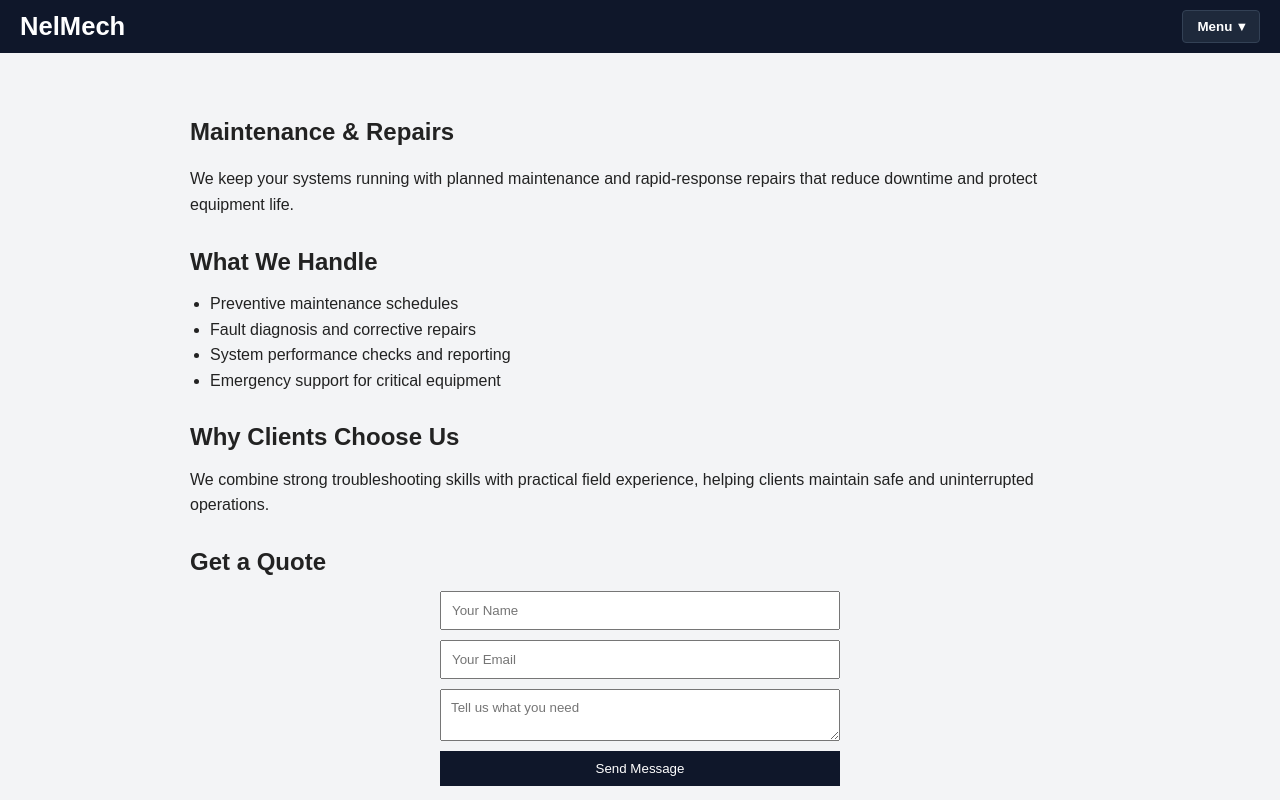
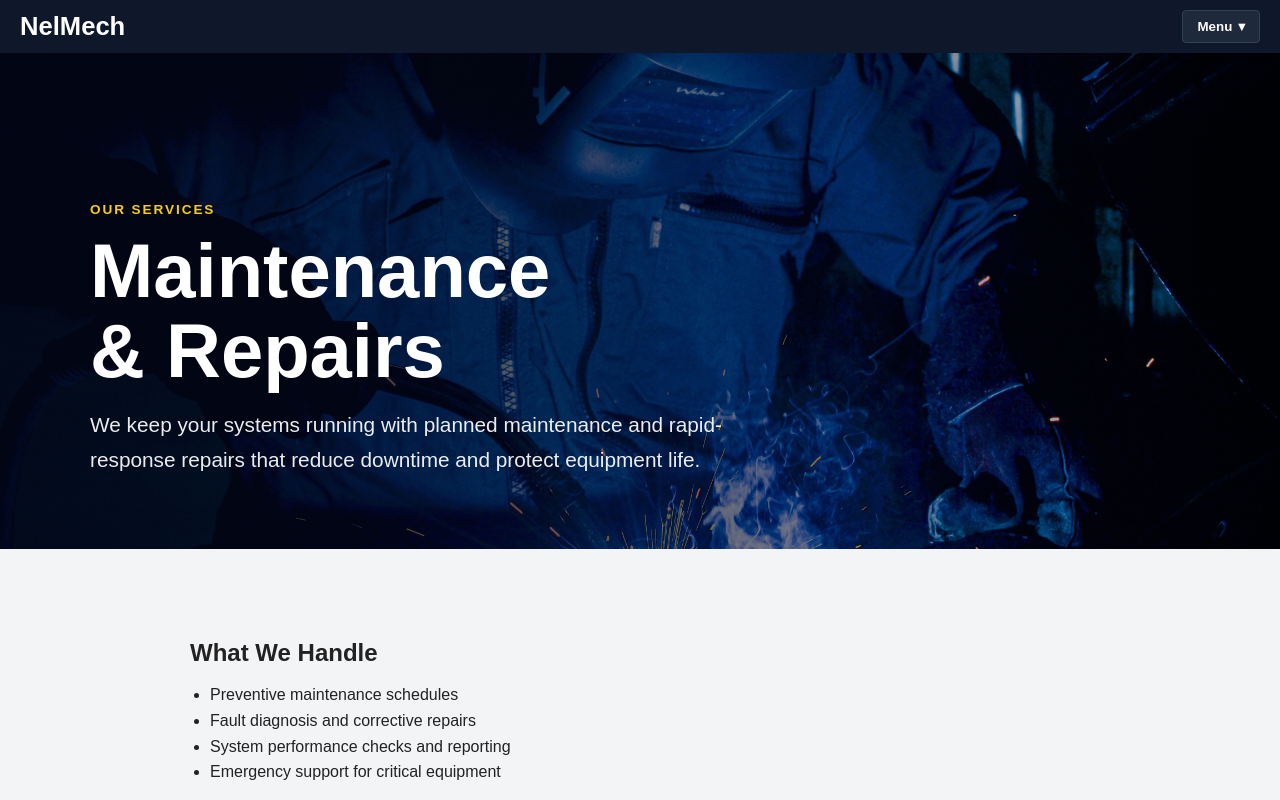
Before and after one commit to theobadenhorst18-tech/Nelmech, a website: page maintenance-repairs.html in a window 1280 px wide. Shown: the top 800 px of the page. Drawn offline with Linux system fonts and the light colour scheme.

Commit message:
Add service page image heroes

```diff
--- a/maintenance-repairs.html
+++ b/maintenance-repairs.html
@@ -21,14 +21,19 @@
     </nav>
   </header>
 
-  <section class="section dark">
-    <div class="service-detail">
-      <h1>Maintenance & Repairs</h1>
+  <section class="service-hero service-hero--maintenance-repairs">
+    <div class="service-hero__content">
+      <span class="service-hero__eyebrow">Our Services</span>
+      <h1>Maintenance &amp; Repairs</h1>
       <p>
         We keep your systems running with planned maintenance and rapid-response repairs
         that reduce downtime and protect equipment life.
       </p>
+    </div>
+  </section>
 
+  <section class="section dark">
+    <div class="service-detail">
       <h2>What We Handle</h2>
       <ul>
         <li>Preventive maintenance schedules</li>
--- a/styles.css
+++ b/styles.css
@@ -375,6 +375,82 @@
   box-shadow: 0 8px 20px rgba(0, 0, 0, 0.08);
 }
 
+/* Service detail page heroes */
+.service-hero {
+  position: relative;
+  min-height: clamp(420px, 62vh, 650px);
+  display: flex;
+  align-items: flex-end;
+  color: #fff;
+  background-color: #0f172a;
+  background-position: center;
+  background-repeat: no-repeat;
+  background-size: cover;
+  overflow: hidden;
+}
+
+.service-hero::before {
+  content: "";
+  position: absolute;
+  inset: 0;
+  background: linear-gradient(
+    90deg,
+    rgba(2, 6, 23, 0.88) 0%,
+    rgba(2, 6, 23, 0.64) 48%,
+    rgba(2, 6, 23, 0.2) 100%
+  );
+}
+
+.service-hero__content {
+  position: relative;
+  z-index: 1;
+  width: min(1100px, calc(100% - 40px));
+  margin: 0 auto;
+  padding: 72px 0;
+  text-align: left;
+}
+
+.service-hero__eyebrow {
+  display: inline-block;
+  margin-bottom: 10px;
+  color: #facc15;
+  font-size: 0.85rem;
+  font-weight: 700;
+  letter-spacing: 0.14em;
+  text-transform: uppercase;
+}
+
+.service-hero h1 {
+  max-width: 780px;
+  font-size: clamp(2.5rem, 6vw, 4.75rem);
+  line-height: 1.05;
+  text-wrap: balance;
+}
+
+.service-hero p {
+  max-width: 680px;
+  margin-top: 18px;
+  font-size: clamp(1.05rem, 2vw, 1.3rem);
+  line-height: 1.65;
+  color: rgba(255, 255, 255, 0.92);
+}
+
+.service-hero--electrical-installations {
+  background-image: url("Images/Electrical Installations.jpg");
+}
+
+.service-hero--maintenance-repairs {
+  background-image: url("Images/Maintenance and Installations.jpg");
+}
+
+.service-hero--industrial-automation {
+  background-image: url("Images/Industrial Automation.jpg");
+}
+
+.service-hero--mechanical-engineering {
+  background-image: url("Images/Mechanical Engineering.jpg");
+}
+
 .service-detail {
   max-width: 900px;
   margin: auto;
@@ -586,6 +662,24 @@
     font-size: 36px;
   }
 
+  .service-hero {
+    min-height: 520px;
+    background-position: center;
+  }
+
+  .service-hero::before {
+    background: linear-gradient(
+      180deg,
+      rgba(2, 6, 23, 0.25) 0%,
+      rgba(2, 6, 23, 0.88) 100%
+    );
+  }
+
+  .service-hero__content {
+    width: min(100% - 40px, 680px);
+    padding: 50px 0;
+  }
+
   .location-map iframe {
     height: 340px;
   }
```
Also changed, not shown: electrical-installations.html (+7 -2 lines), industrial-automation.html (+7 -2 lines), mechanical-engineering.html (+7 -2 lines).
